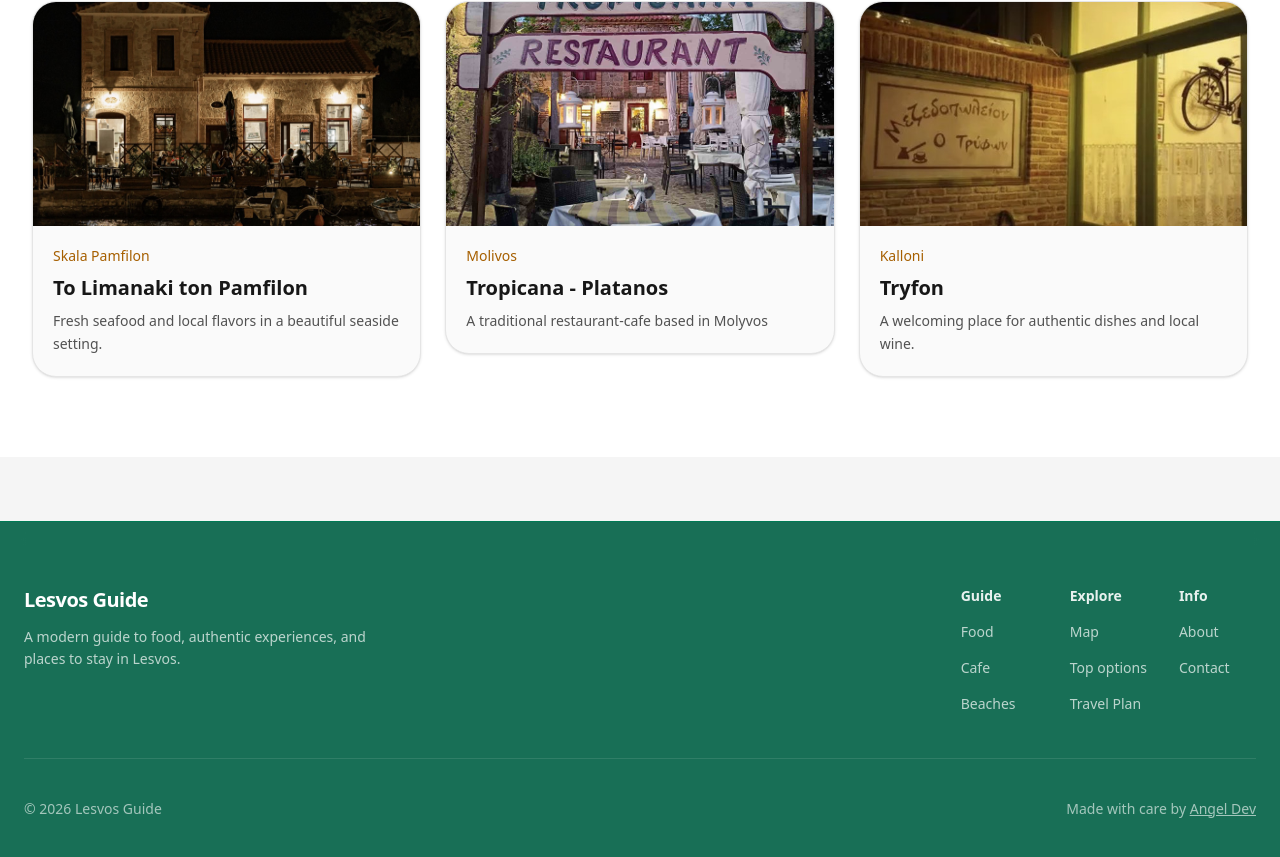
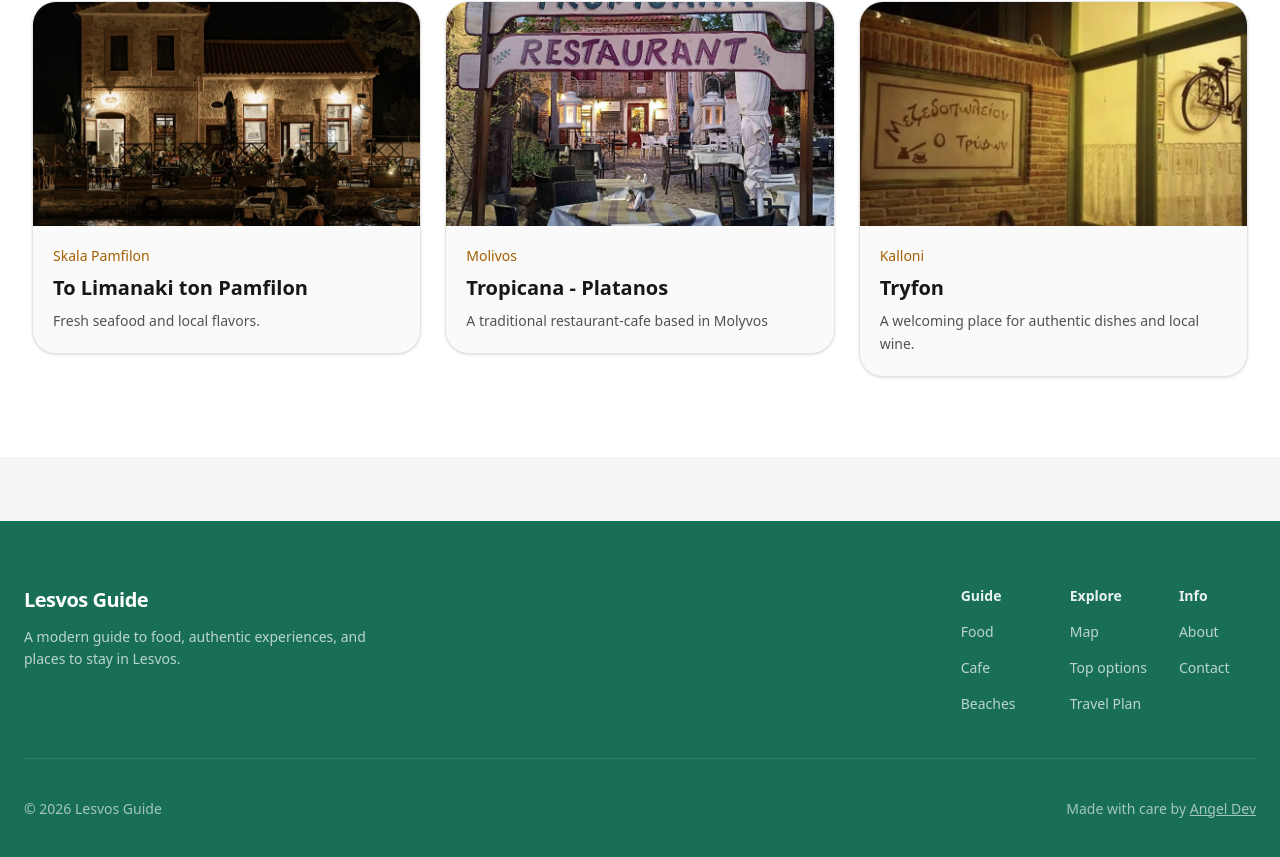
Before and after one commit to amamouridis06/lesvos-travel-guide, a Next.js app: page / in a window 1280 px wide. Shown: the part 3816-4673 px from the top of the page. Built offline with nearby package versions, Linux system fonts and the light colour scheme.

Commit message:
Update page.tsx

```diff
--- a/app/page.tsx
+++ b/app/page.tsx
@@ -78,7 +78,7 @@ const restaurants = [
   {
     name: "To Limanaki ton Pamfilon",
     area: "Skala Pamfilon",
-    desc: "Fresh seafood and local flavors in a beautiful seaside setting.",
+    desc: "Fresh seafood and local flavors.",
     img: "/limanaki_pamf1.jpg",
     href: "/food/limanaki-pamfilon",
   },
```
